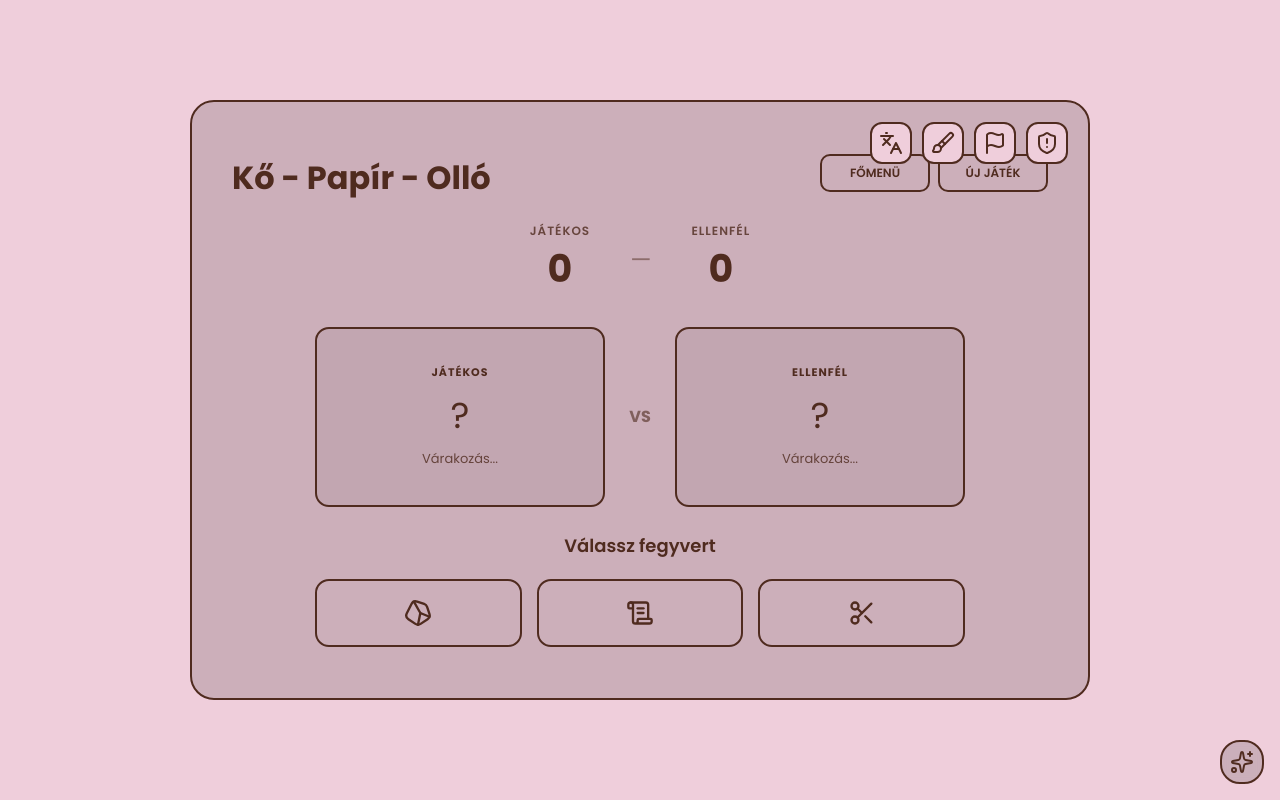
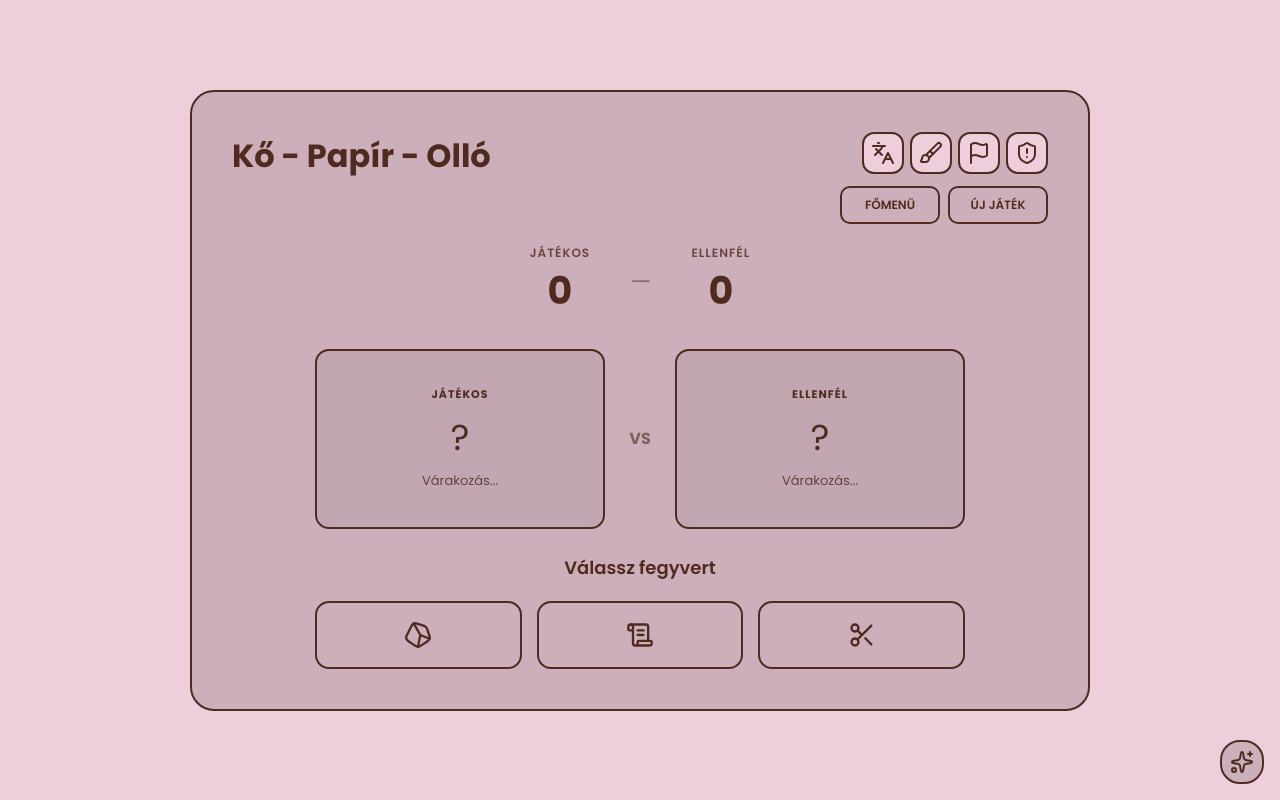
Before and after one commit to Lizu333/RockPaperScissors, a plain HTML site: page index.html in a window 1280 px wide. Both pictures are taken after a click on the button "JÁTÉK INDÍTÁSA". Drawn offline with Linux system fonts and the light colour scheme.

Commit message:
Kis html hiba (mar megoldottam nyugi)

```diff
--- a/index.html
+++ b/index.html
@@ -11,37 +11,6 @@
 <body>
 
     <main class="game-container">
-
-        <div class="top-settings-bar">
-
-            <button id="lang-modal-btn" class="icon-btn" title="Nyelv / Language" aria-label="Language Settings">
-
-                <svg xmlns="http://www.w3.org/2000/svg" width="24" height="24" viewBox="0 0 24 24" fill="none" stroke="currentColor" stroke-width="2" stroke-linecap="round" stroke-linejoin="round" class="lucide lucide-languages-icon lucide-languages"><path d="m5 8 6 6"/><path d="m4 14 6-6 2-3"/><path d="M2 5h12"/><path d="M7 2h1"/><path d="m22 22-5-10-5 10"/><path d="M14 18h6"/></svg>
-
-            </button>
-
-
-            <button id="theme-modal-btn" class="icon-btn" title="Témák" aria-label="Theme Settings">
-
-                <svg xmlns="http://www.w3.org/2000/svg" width="24" height="24" viewBox="0 0 24 24" fill="none" stroke="currentColor" stroke-width="2" stroke-linecap="round" stroke-linejoin="round" class="lucide lucide-brush-icon lucide-brush"><path d="m11 10 3 3"/><path d="M6.5 21A3.5 3.5 0 1 0 3 17.5a2.62 2.62 0 0 1-.708 1.792A1 1 0 0 0 3 21z"/><path d="M9.969 17.031 21.378 5.624a1 1 0 0 0-3.002-3.002L6.967 14.031"/></svg>
-
-            </button>
-
-
-            <button id="report-modal-btn" class="icon-btn" title="Hibabejelentés" aria-label="Hibabejelentés">
-
-                <svg xmlns="http://www.w3.org/2000/svg" width="24" height="24" viewBox="0 0 24 24" fill="none" stroke="currentColor" stroke-width="2" stroke-linecap="round" stroke-linejoin="round" class="lucide lucide-flag-icon lucide-flag"><path d="M4 22V4a1 1 0 0 1 .4-.8A6 6 0 0 1 8 2c3 0 5 2 7.333 2q2 0 3.067-.8A1 1 0 0 1 20 4v10a1 1 0 0 1-.4.8A6 6 0 0 1 16 16c-3 0-5-2-8-2a6 6 0 0 0-4 1.528"/></svg>
-
-            </button>
-
-
-            <button id="privacy-modal-btn" class="icon-btn" title="Adatvédelmi tájékoztató" aria-label="Adatvédelmi tájékoztató">
-
-                <svg xmlns="http://www.w3.org/2000/svg" width="24" height="24" viewBox="0 0 24 24" fill="none" stroke="currentColor" stroke-width="2" stroke-linecap="round" stroke-linejoin="round" class="lucide lucide-shield-alert-icon lucide-shield-alert"><path d="M20 13c0 5-3.5 7.5-7.66 8.95a1 1 0 0 1-.67-.01C7.5 20.5 4 18 4 13V6a1 1 0 0 1 1-1c2 0 4.5-1.2 6.24-2.72a1.17 1.17 0 0 1 1.52 0C14.51 3.81 17 5 19 5a1 1 0 0 1 1 1z"/><path d="M12 8v4"/><path d="M12 16h.01"/></svg>
-
-            </button>
-
-        </div>
 
         <section id="menu-screen" class="screen active">
 
@@ -93,11 +62,46 @@
 
                 <h1 data-i18n="title">Kő - Papír - Olló</h1>
 
-                <div class="game-header-buttons">
+                <div class="top-controls-container">
 
-                    <button id="menu-game-btn" class="reset-btn" data-i18n="mainMenu">FŐMENÜ</button>
+                    <div class="top-settings-bar">
 
-                    <button id="reset-btn" class="reset-btn" data-i18n="reset">ÚJ JÁTÉK</button>
+                        <button id="lang-modal-btn" class="icon-btn" title="Nyelv / Language" aria-label="Language Settings">
+
+                            <svg xmlns="http://www.w3.org/2000/svg" width="24" height="24" viewBox="0 0 24 24" fill="none" stroke="currentColor" stroke-width="2" stroke-linecap="round" stroke-linejoin="round" class="lucide lucide-languages-icon lucide-languages"><path d="m5 8 6 6"/><path d="m4 14 6-6 2-3"/><path d="M2 5h12"/><path d="M7 2h1"/><path d="m22 22-5-10-5 10"/><path d="M14 18h6"/></svg>
+
+                        </button>
+
+
+                        <button id="theme-modal-btn" class="icon-btn" title="Témák" aria-label="Theme Settings">
+
+                            <svg xmlns="http://www.w3.org/2000/svg" width="24" height="24" viewBox="0 0 24 24" fill="none" stroke="currentColor" stroke-width="2" stroke-linecap="round" stroke-linejoin="round" class="lucide lucide-brush-icon lucide-brush"><path d="m11 10 3 3"/><path d="M6.5 21A3.5 3.5 0 1 0 3 17.5a2.62 2.62 0 0 1-.708 1.792A1 1 0 0 0 3 21z"/><path d="M9.969 17.031 21.378 5.624a1 1 0 0 0-3.002-3.002L6.967 14.031"/></svg>
+
+                        </button>
+
+
+                        <button id="report-modal-btn" class="icon-btn" title="Hibabejelentés" aria-label="Hibabejelentés">
+
+                            <svg xmlns="http://www.w3.org/2000/svg" width="24" height="24" viewBox="0 0 24 24" fill="none" stroke="currentColor" stroke-width="2" stroke-linecap="round" stroke-linejoin="round" class="lucide lucide-flag-icon lucide-flag"><path d="M4 22V4a1 1 0 0 1 .4-.8A6 6 0 0 1 8 2c3 0 5 2 7.333 2q2 0 3.067-.8A1 1 0 0 1 20 4v10a1 1 0 0 1-.4.8A6 6 0 0 1 16 16c-3 0-5-2-8-2a6 6 0 0 0-4 1.528"/></svg>
+
+                        </button>
+
+
+                        <button id="privacy-modal-btn" class="icon-btn" title="Adatvédelmi tájékoztató" aria-label="Adatvédelmi tájékoztató">
+
+                            <svg xmlns="http://www.w3.org/2000/svg" width="24" height="24" viewBox="0 0 24 24" fill="none" stroke="currentColor" stroke-width="2" stroke-linecap="round" stroke-linejoin="round" class="lucide lucide-shield-alert-icon lucide-shield-alert"><path d="M20 13c0 5-3.5 7.5-7.66 8.95a1 1 0 0 1-.67-.01C7.5 20.5 4 18 4 13V6a1 1 0 0 1 1-1c2 0 4.5-1.2 6.24-2.72a1.17 1.17 0 0 1 1.52 0C14.51 3.81 17 5 19 5a1 1 0 0 1 1 1z"/><path d="M12 8v4"/><path d="M12 16h.01"/></svg>
+
+                        </button>
+
+                    </div>
+
+                    <div class="game-header-buttons">
+
+                        <button id="menu-game-btn" class="reset-btn" data-i18n="mainMenu">FŐMENÜ</button>
+
+                        <button id="reset-btn" class="reset-btn" data-i18n="reset">ÚJ JÁTÉK</button>
+
+                    </div>
 
                 </div>
 
--- a/style.css
+++ b/style.css
@@ -308,23 +308,6 @@ button
 
 }
 
-.game-header-buttons
-{
-
-    display: flex;
-
-    gap: 8px;
-
-}
-
-.game-header-buttons .reset-btn
-{
-
-    min-width: 110px;
-    padding: 8px 14px;
-
-}
-
 .top-controls-container
 {
 
@@ -332,16 +315,36 @@ button
     flex-direction: column;
     align-items: flex-end;
 
-    gap: 10px;
+    gap: 12px;
 
 }
 
-.top-controls-container .top-settings-bar
+.top-controls-container
+.top-settings-bar
 {
 
     position: static;
     display: flex;
     gap: 6px;
+
+}
+
+.game-header-buttons
+{
+
+    display: flex;
+    flex-direction: row;
+
+    gap: 8px;
+    margin-top: 0;
+
+}
+
+.game-header-buttons .reset-btn
+{
+
+    min-width: 100px;
+    padding: 8px 14px;
 
 }
 
```
